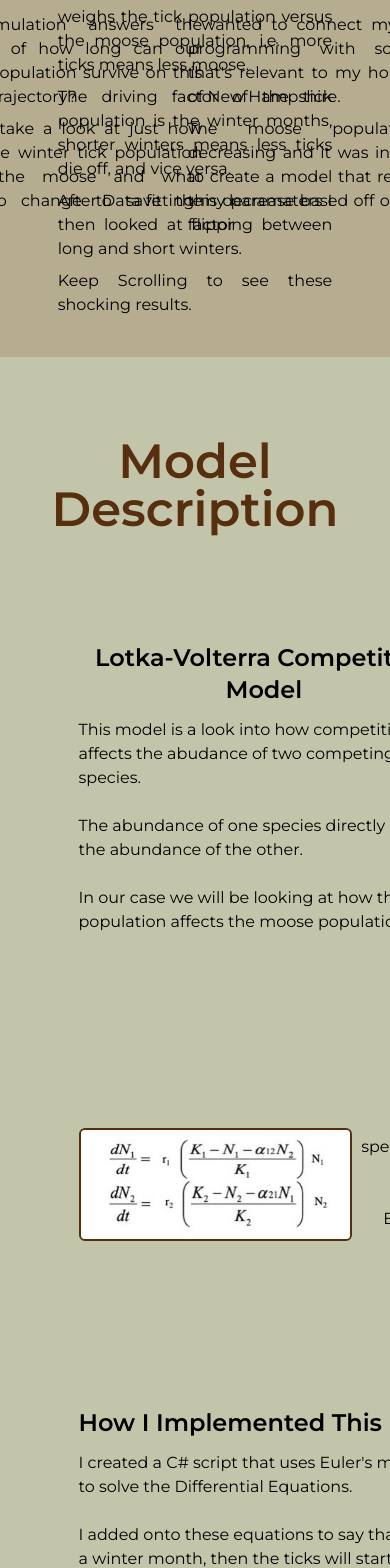
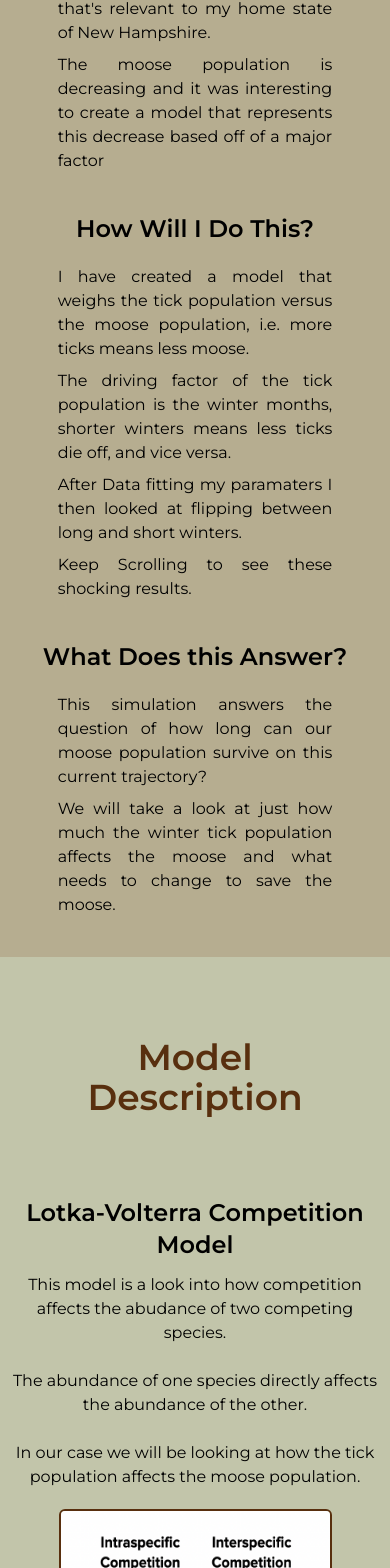
Before and after one commit to Marois2000/Lotka-Volterra, a React (Vite) app in the folder client/: page / in a window 390 px wide. Shown: the part 1183-2751 px from the top of the page. Built offline with nearby package versions, Linux system fonts and the light colour scheme.

Commit message:
more responsiveness

```diff
--- a/client/src/sections/datafit.jsx
+++ b/client/src/sections/datafit.jsx
@@ -20,14 +20,14 @@ export const DataFit = () => {
                     <img className="w-[400px] rounded-md border-2 border-brown-300" src={mydata} alt="Real world data showing moose population decline" />
                 </div>
             </div>
-            <p className="w-[60ch] text-black font-montserrat mt-10 text-justify text-lg">
+            <p className="w-[60ch] text-black font-montserrat mt-10 text-justify text-lg max-md:w-full max-md:px-10">
                 As we can see in the real world data, the moose population went from approximately 7500 to about 3500. Now, the real world data
                 doesn't have such an exact regression as my data, this is do to many other factors that my model is not looking at. I fit my data
                 based off of the starting moose population and the ending population. I started with paramters that made sense to me, then I modified
                 them until my data fit the real data. (An explanation of my parameters can be seen below).
             </p>
 
-            <div className="w-[90%] flex justify-center items-start gap-20 mt-20">
+            <div className="w-[90%] flex justify-center items-start gap-20 mt-20 max-md:flex-col">
                 <div className="flex flex-col justify-center gap-5">
                     <ParagraphHeader text="Parameter Explanation"/>
                     <p className="w-[50ch] text-black font-montserrat text-left">
--- a/client/src/sections/introduction.jsx
+++ b/client/src/sections/introduction.jsx
@@ -8,9 +8,8 @@ export const Introduction = () => {
     return (
         <div className="w-full bg-neutral-200">
             <h1 className="text-5xl text-brown-300 font-montserrat font-semibold text-center mt-20 mb-10">Introduction</h1>
-                <div className="flex justify-around items-start w-full mb-10" id="introduction">
-
-                    <div className="flex justify-center items-center flex-col w-[33%] ">
+                <div className="flex justify-around items-start w-full mb-10 max-md:flex-col-reverse gap-10" id="introduction">
+                    <div className="flex justify-center items-center flex-col w-full ">
                         <ParagraphHeader text="What Does this Answer?"/>
                         <div className="w-[30ch] text-justify gap-2 flex flex-col mt-5">
                             <h3 className="text-md text-black font-montserrat">This simulation answers the question of how long can our moose population survive on this current trajectory?</h3>
@@ -18,7 +17,7 @@ export const Introduction = () => {
                         </div>
                     </div>
 
-                    <div className="flex justify-center items-center flex-col w-[33%]">
+                    <div className="flex justify-center items-center flex-col w-full">
                         <ParagraphHeader text="How Will I Do This?" />
                         <div className="w-[30ch] text-justify gap-2 flex flex-col mt-5">
                             <h3 className="text-md text-black font-montserrat">I have created a model that weighs the tick population versus the moose population, i.e. more ticks means less moose.</h3>
@@ -28,7 +27,7 @@ export const Introduction = () => {
                         </div>
                     </div>
 
-                    <div className="flex justify-center items-center flex-col w-[33%]">
+                    <div className="flex justify-center items-center flex-col w-full">
                         <ParagraphHeader text="Why I Chose This?" />
                         <div className="w-[30ch] text-justify gap-2 flex flex-col mt-5">
                             <h3 className="text-md text-black font-montserrat">I wanted to connect my love of programming with something that's relevant to my home state of New Hampshire.</h3>
--- a/client/src/sections/modeldesc.jsx
+++ b/client/src/sections/modeldesc.jsx
@@ -11,27 +11,30 @@ import thought from "../../img/Critical-Thinking.png";
 export const ModelDesc = () => {
     return (
         <>
-            <h1 className="text-5xl text-brown-300 font-montserrat font-semibold text-center m-20">Model Description</h1>
-            <div className="flex justify-center items-start flex-col gap-20 w-[70%] mb-20" id="modeldescription">
+            <div className="w-full flex justify-center">
+                <h1 className="text-5xl text-brown-300 font-montserrat font-semibold text-center m-20 max-md:text-4xl w-full">Model Description</h1>
 
-                <div className="flex justify-between items-center w-full mx-5">
-                    <div className="flex justify-between items-start flex-col ">
+            </div>
+            <div className="flex justify-center items-center flex-col gap-20 w-[70%] mb-20" id="modeldescription">
+
+                <div className="flex justify-between items-center w-full mx-5 max-md:flex-col max-md:justify-center max-md:items-center">
+                    <div className="flex justify-between items-start flex-col max-md:justify-center max-md:items-center">
                         <ParagraphHeader text="Lotka-Volterra Competition Model" />
-                        <p className="w-[35ch] text-black font-montserrat mt-3">
+                        <p className="w-[35ch] text-black font-montserrat mt-3 max-md:text-center">
                             This model is a look into how competition affects the abudance of two competing species. <br /><br />
                             The abundance of one species directly affects the abundance of the other.<br /><br />
                             In our case we will be looking at how the tick population affects the moose population.
                         </p>
                     </div>
-                    <img className="h-[350px] rounded-md border-2 border-brown-300" src={competitionDesc} alt="Description of Species Competition" />
+                    <img className="h-[350px] rounded-md border-2 border-brown-300 max-md:mt-5" src={competitionDesc} alt="Description of Species Competition" />
                 </div>
 
-                <div className="flex justify-between items-center w-full mx-5">
-                    <img className="w-[500px] rounded-md border-2 border-brown-300" src={equation} alt="Description of Species Competition" />
+                <div className="flex justify-between items-center w-full mx-5 max-md:flex-col-reverse max-md:justify-center max-md:items-center">
+                    <img className="w-[500px] rounded-md border-2 border-brown-300 max-md:mt-5" src={equation} alt="Description of Species Competition" />
 
-                    <div className="flex justify-between items-end flex-col ">
+                    <div className="flex justify-between items-end flex-col max-md:justify-center max-md:items-center">
                         <ParagraphHeader text="How This Model Works" />
-                        <p className="w-[35ch] text-black font-montserrat mt-3 text-right">
+                        <p className="w-[35ch] text-black font-montserrat mt-3 text-right max-md:text-center">
                             When looking at two species we say their population grows exponentially, but each species counts toward the other species total population.<br /><br />
                             Each species affects the others population differently - this value is the species &alpha; <br /><br />
                             We can solve this using the differential equation shown to the left.
@@ -39,25 +42,25 @@ export const ModelDesc = () => {
                     </div>
                 </div>
 
-                <div className="flex justify-between items-center w-full mx-5">
-                    <div className="flex justify-between items-start flex-col ">
+                <div className="flex justify-between items-center w-full mx-5 max-md:flex-col max-md:justify-center max-md:items-center">
+                    <div className="flex justify-between items-start flex-col max-md:justify-center max-md:items-center">
                         <ParagraphHeader text="How I Implemented This" />
-                        <p className="w-[35ch] text-black font-montserrat mt-3">
+                        <p className="w-[35ch] text-black font-montserrat mt-3 max-md:text-center">
                             I created a C# script that uses Euler's method to solve the Differential Equations. <br /><br />
                             I added onto these equations to say that if it is a winter month, then the ticks will start to die off and moose will repopulate.<br /><br />
                             Once I had this function in place, I tweaked my paramaters to fit data obtained from 1994-2016 on mooose populations.
 
                         </p>
                     </div>
-                    <img className="w-[500px] rounded-md border-2 border-brown-300" src={code} alt="Description of Species Competition" />
+                    <img className="w-[500px] rounded-md border-2 border-brown-300 max-md:mt-5" src={code} alt="Description of Species Competition" />
                 </div>
 
-                <div className="flex justify-between items-center w-full mx-5">
-                    <img className="w-[350px] rounded-md border-2 border-brown-300" src={thought} alt="Description of Species Competition" />
+                <div className="flex justify-between items-center w-full mx-5 max-md:flex-col-reverse max-md:justify-center max-md:items-center">
+                    <img className="w-[350px] rounded-md border-2 border-brown-300 max-md:mt-5" src={thought} alt="Description of Species Competition" />
 
-                    <div className="flex justify-between items-end flex-col ">
+                    <div className="flex justify-between items-end flex-col max-md:justify-center max-md:items-center">
                         <ParagraphHeader text="Why This Model?" />
-                        <p className="w-[35ch] text-black font-montserrat mt-3 text-right">
+                        <p className="w-[35ch] text-black font-montserrat mt-3 text-right max-md:text-center">
                             The competition model can be used for species that compete for a specific resource. <br /><br />
                             But it can also be adapted to understand how species affect eachother spatially. <br /><br />
                             This is our use case for our adaptation of this model.
```
